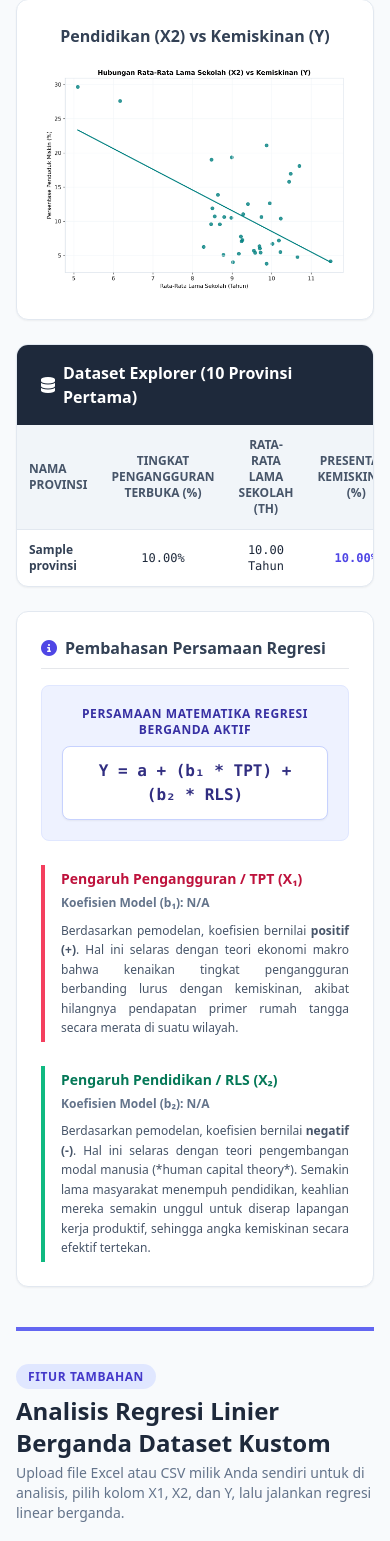
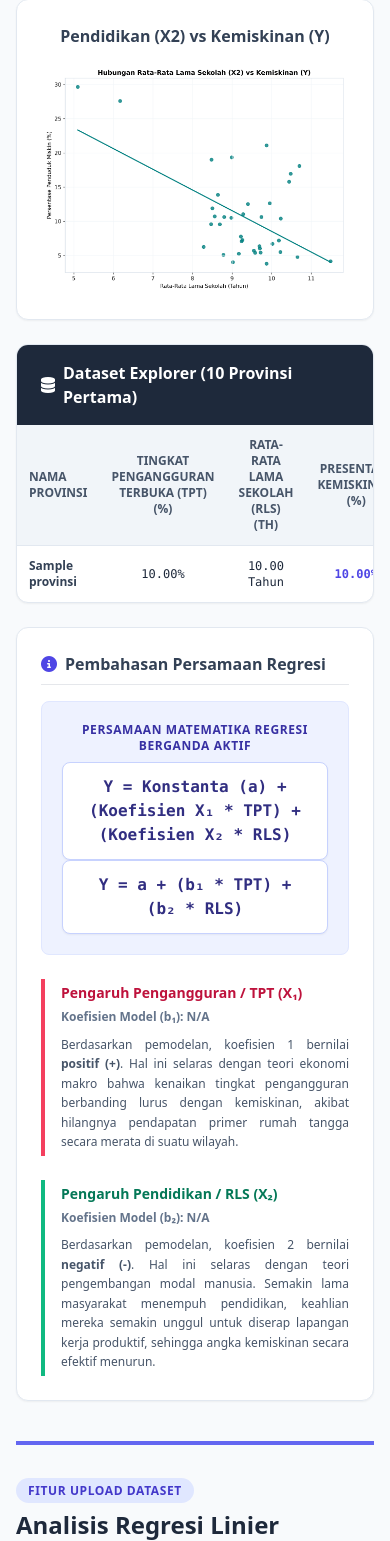
Before and after one commit to MohammadILhamSyahputra/Prediksi_Kemiskinan, a Flask app: template templates/dashboard.html in a window 390 px wide. Shown: the part 2870-4411 px from the top of the page. Run offline with Flask 3, Linux system fonts and the light colour scheme; the template is opened without the code that fills it: most values are stand-ins (such as "Sample title", 1, 10 or a date in 2020); some libraries are stand-ins or nearby versions.

Commit message:
final chapter

```diff
--- a/templates/dashboard.html
+++ b/templates/dashboard.html
@@ -75,7 +75,7 @@
                             </div>
                             <div>
                                 <label for="rls" class="block text-sm font-semibold text-slate-700 mb-1">
-                                    <i class="fa-solid fa-school text-indigo-600 mr-1"></i> Rata rata lama sekolah (X₂) (Tahun)
+                                    <i class="fa-solid fa-school text-indigo-600 mr-1"></i> Rata Rata Lama Sekolah (X₂) (Tahun)
                                 </label>
                                 <input type="number" step="any" id="rls" name="rls" required placeholder="Contoh: 9.95"
                                     class="w-full px-3 py-2 border border-slate-300 rounded-md focus:outline-none focus:ring-2 focus:ring-indigo-500 transition">
@@ -134,7 +134,7 @@
                             <h3 class="font-bold text-lg text-slate-700 flex items-center gap-2">
                                 <i class="fa-solid fa-chart-line text-indigo-600"></i> Sebaran Data & Garis Tren Regresi
                             </h3>
-                            <p class="text-xs text-slate-400 mt-0.5">Visualisasi interaktif korelasi TPT (X₁) terhadap Kemiskinan (Y)</p>
+                            <p class="text-xs text-slate-400 mt-0.5">Visualisasi interaktif TPT (X₁) terhadap Kemiskinan (Y)</p>
                         </div>
                         <span class="text-xs font-bold bg-indigo-100 text-indigo-800 px-2 py-1 rounded">Interactive Chart</span>
                     </div>
@@ -191,8 +191,8 @@
                             <thead>
                                 <tr class="bg-slate-100 border-b border-slate-200 text-slate-600 font-bold uppercase">
                                     <th class="p-3">Nama Provinsi</th>
-                                    <th class="p-3 text-center">Tingkat Pengangguran Terbuka (%)</th>
-                                    <th class="p-3 text-center">Rata-rata Lama Sekolah (Th)</th>
+                                    <th class="p-3 text-center">Tingkat Pengangguran Terbuka (TPT) (%)</th>
+                                    <th class="p-3 text-center">Rata-rata Lama Sekolah (RLS) (Th)</th>
                                     <th class="p-3 text-center">Presentase Kemiskinan (%)</th>
                                 </tr>
                             </thead>
@@ -219,6 +219,9 @@
                     <div class="bg-indigo-50 border border-indigo-100 rounded-lg p-5 text-center my-4">
                         <span class="text-indigo-800 text-xs font-bold uppercase tracking-wider block mb-2">Persamaan Matematika Regresi Berganda Aktif</span>
                         <div class="text-md sm:text-lg font-mono font-bold text-indigo-900 bg-white py-3 px-6 rounded-lg shadow-sm inline-block border border-indigo-200">
+                            Y = Konstanta (a) + (Koefisien X₁ * TPT) + (Koefisien X₂ * RLS)
+                        </div>
+                        <div class="text-md sm:text-lg font-mono font-bold text-indigo-900 bg-white py-3 px-6 rounded-lg shadow-sm inline-block border border-indigo-200">
                             {% if model_trained %}{{ metrics.persamaan }}{% else %}Y = a + (b₁ * TPT) + (b₂ * RLS){% endif %}
                         </div>
                     </div>
@@ -226,12 +229,12 @@
                         <div class="border-l-4 border-rose-500 pl-4 py-1">
                             <h4 class="font-bold text-rose-700 text-sm">Pengaruh Pengangguran / TPT (X₁)</h4>
                             <p class="font-semibold text-slate-500 mt-1">Koefisien Model (b₁): {% if model_trained %}{{ "%.4f"|format(metrics.koef_tpt) }}{% else %}N/A{% endif %}</p>
-                            <p class="mt-2 text-justify">Berdasarkan pemodelan, koefisien bernilai <strong>positif (+)</strong>. Hal ini selaras dengan teori ekonomi makro bahwa kenaikan tingkat pengangguran berbanding lurus dengan kemiskinan, akibat hilangnya pendapatan primer rumah tangga secara merata di suatu wilayah.</p>
+                            <p class="mt-2 text-justify">Berdasarkan pemodelan, koefisien 1 bernilai <strong>positif (+)</strong>. Hal ini selaras dengan teori ekonomi makro bahwa kenaikan tingkat pengangguran berbanding lurus dengan kemiskinan, akibat hilangnya pendapatan primer rumah tangga secara merata di suatu wilayah.</p>
                         </div>
                         <div class="border-l-4 border-emerald-500 pl-4 py-1">
                             <h4 class="font-bold text-emerald-700 text-sm">Pengaruh Pendidikan / RLS (X₂)</h4>
                             <p class="font-semibold text-slate-500 mt-1">Koefisien Model (b₂): {% if model_trained %}{{ "%.4f"|format(metrics.koef_rls) }}{% else %}N/A{% endif %}</p>
-                            <p class="mt-2 text-justify">Berdasarkan pemodelan, koefisien bernilai <strong>negatif (-)</strong>. Hal ini selaras dengan teori pengembangan modal manusia (*human capital theory*). Semakin lama masyarakat menempuh pendidikan, keahlian mereka semakin unggul untuk diserap lapangan kerja produktif, sehingga angka kemiskinan secara efektif tertekan.</p>
+                            <p class="mt-2 text-justify">Berdasarkan pemodelan, koefisien 2 bernilai <strong>negatif (-)</strong>. Hal ini selaras dengan teori pengembangan modal manusia. Semakin lama masyarakat menempuh pendidikan, keahlian mereka semakin unggul untuk diserap lapangan kerja produktif, sehingga angka kemiskinan secara efektif menurun.</p>
                         </div>
                     </div>
                 </div>
@@ -242,7 +245,7 @@
         <div class="mt-10">
             <div class="border-t-4 border-indigo-500 mb-8"></div>
             <div class="mb-6">
-                <span class="bg-indigo-100 text-indigo-700 text-xs font-bold px-3 py-1 rounded-full uppercase tracking-wider">Fitur Tambahan</span>
+                <span class="bg-indigo-100 text-indigo-700 text-xs font-bold px-3 py-1 rounded-full uppercase tracking-wider">Fitur Upload Dataset</span>
                 <h2 class="text-2xl font-extrabold text-slate-800 mt-2">Analisis Regresi Linier Berganda Dataset Kustom</h2>
                 <p class="text-slate-500 text-sm mt-1">Upload file Excel atau CSV milik Anda sendiri untuk di analisis, pilih kolom X1, X2, dan Y, lalu jalankan regresi linear berganda.</p>
             </div>
```
